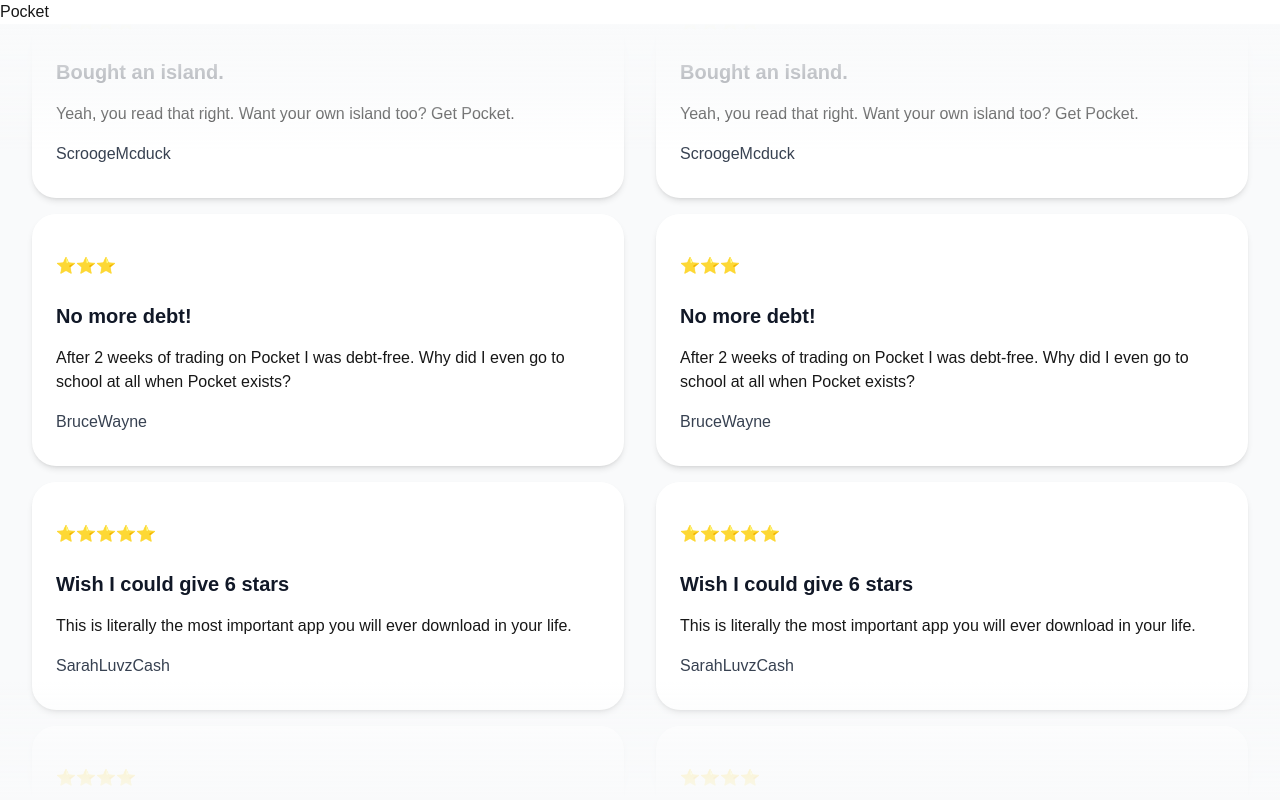
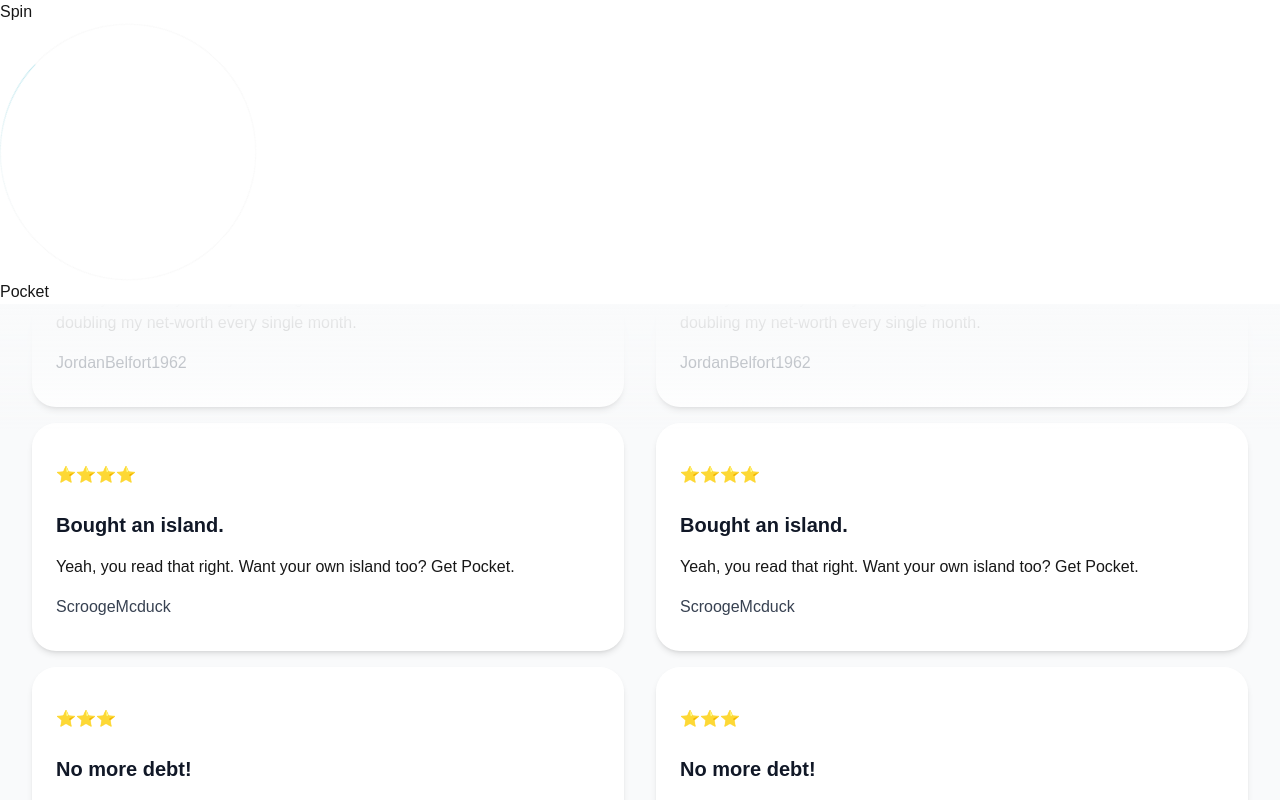
Before and after one commit to hajiiiin/tailwindcss-animation, a Next.js app in the folder tailwindcss-animation/: page / in a window 1280 px wide. Shown: the top 800 px of the page. Built offline with nearby package versions, Linux system fonts and the light colour scheme.

Commit message:
style. transform 자연스럽게

```diff
--- /dev/null
+++ b/tailwindcss-animation/app/components/spin/highlights.tsx
@@ -0,0 +1,9 @@
+import Spin from "./spin";
+
+export default function Home() {
+  return (
+    <div className="items-center justify-center">
+      <Spin />
+    </div>
+  );
+}
--- /dev/null
+++ b/tailwindcss-animation/app/components/spin/spin.tsx
@@ -0,0 +1,43 @@
+import React from "react";
+
+const spin: React.FC = () => {
+  return (
+    <div className="relative w-64 h-64">
+      <svg
+        viewBox="0 0 1026 1026"
+        fill="none"
+        aria-hidden="true"
+        className="absolute inset-0 h-full w-full animate-spin-slow"
+      >
+        {/* 회색 외곽선 */}
+        <path
+          d="M1025 513c0 282.77-229.23 512-512 512S1 795.77 1 513 230.23 1 513 1s512 229.23 512 512Z"
+          stroke="#D4D4D4"
+          strokeOpacity="0.7"
+        ></path>
+        {/* 그라데이션 적용된 선 */}
+        <path
+          d="M513 1025C230.23 1025 1 795.77 1 513"
+          stroke="url(#gradient-1)"
+          strokeLinecap="round"
+        ></path>
+        {/* 그라데이션 정의 */}
+        <defs>
+          <linearGradient
+            id="gradient-1"
+            x1="1"
+            y1="513"
+            x2="1"
+            y2="1025"
+            gradientUnits="userSpaceOnUse"
+          >
+            <stop stopColor="#06b6d4"></stop>
+            <stop offset="1" stopColor="#06b6d4" stopOpacity="0"></stop>
+          </linearGradient>
+        </defs>
+      </svg>
+    </div>
+  );
+};
+
+export default spin;
--- a/tailwindcss-animation/app/page.tsx
+++ b/tailwindcss-animation/app/page.tsx
@@ -1,8 +1,11 @@
 import Pocket from "./components/pocket/pocket";
+import Highlights from "./components/spin/highlights";
 
 export default function Home() {
   return (
     <div>
+      <h2>Spin</h2>
+      <Highlights></Highlights>
       <h2>Pocket</h2>
       <Pocket></Pocket>
     </div>
--- a/tailwindcss-animation/tailwind.config.ts
+++ b/tailwindcss-animation/tailwind.config.ts
@@ -10,12 +10,13 @@
     extend: {
       keyframes: {
         "marquee-up-slow": {
-          "0%": { transform: "translateY(0)" },
-          "100%": { transform: "translateY(-100%)" },
+          "0%": { transform: "translateY(0%)" },
+          "100%": { transform: "translateY(-50%)" },
         },
       },
       animation: {
         "marquee-up-slow": "marquee-up-slow 20s linear infinite",
+        "spin-slow": "spin 5s linear infinite",
       },
       animationDelay: {
         "0": "0s",
```
